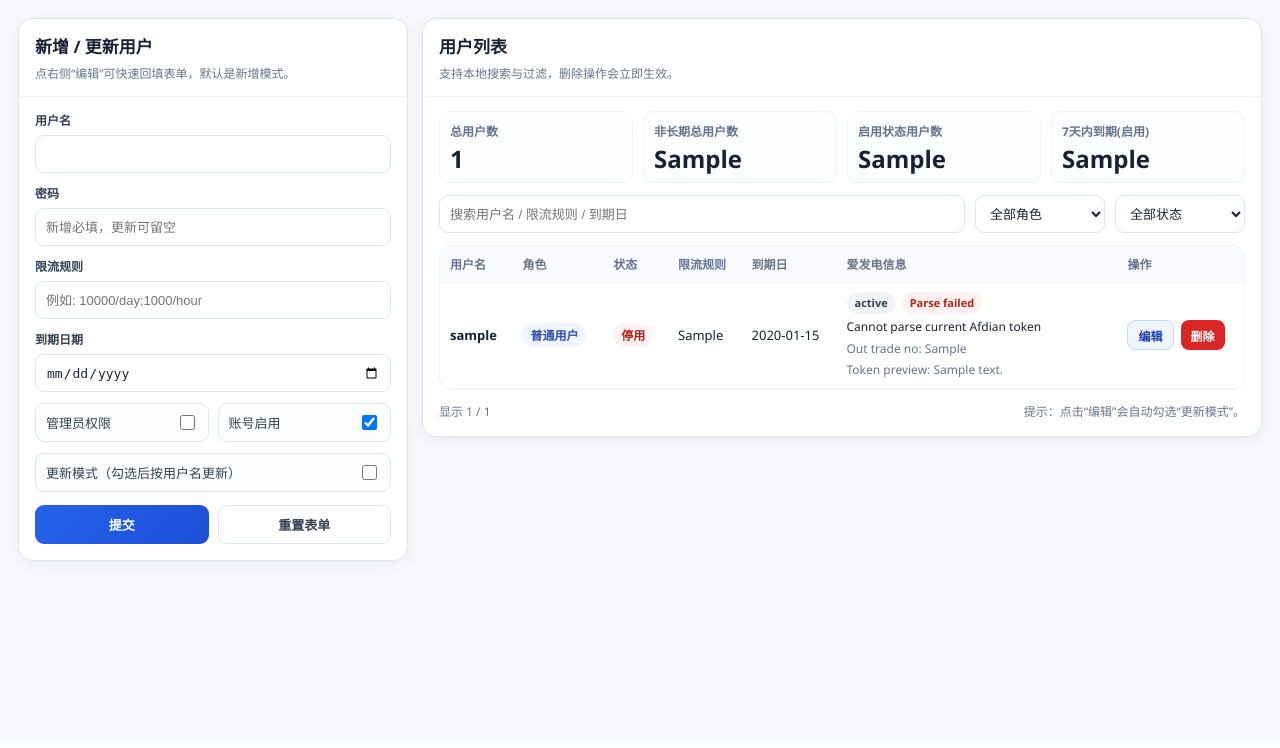
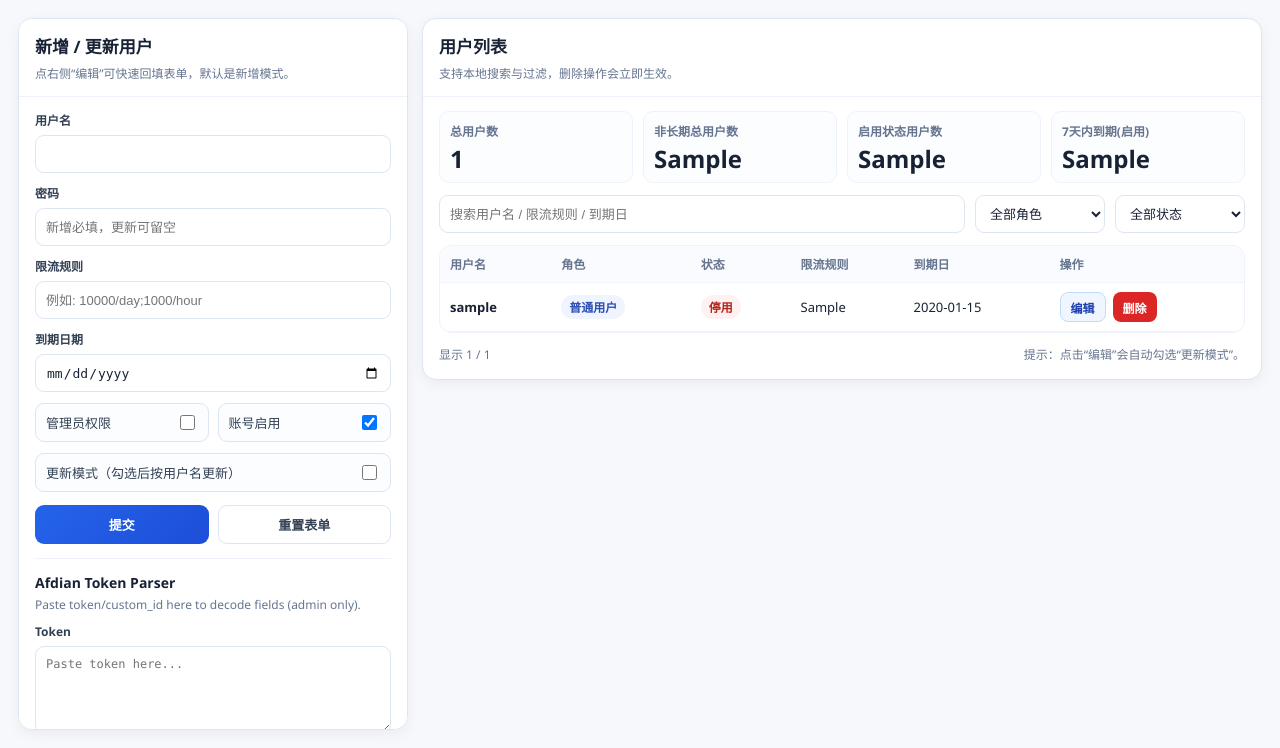
Before and after one commit to VoiceLinkVR/VoiceLinkServer, a Python web app: template src/templates/manage_users.html in a window 1280 px wide. Shown: the part 60-808 px from the top of the page. Before the commit the page ends 629 px from the top, so only its background shows below. Run offline with Jinja, Linux system fonts and the light colour scheme; the template is opened without the code that fills it: most values are stand-ins (such as "Sample title", 1, 10 or a date in 2020).

Commit message:
admin-ui: add Afdian token parser tool
- Manage Users page: remove per-user latest payment_order display to reduce query load
- Add admin-only endpoint /ui/manage_users/parse_afdian_token to decode custom_id fields
- Add textarea + result panel in manage_users.html for quick debugging
- Update docs/examples (.env/compose/readme) accordingly

```diff
--- a/compose.yaml
+++ b/compose.yaml
@@ -130,7 +130,7 @@ services:
       ENABLE_WEB_TRANSLATORS: ${ENABLE_WEB_TRANSLATORS:-True}
       GEMMA_TRANSLATE_ENABLED: ${GEMMA_TRANSLATE_ENABLED:-False}
       GEMMA_TRANSLATE_URL: ${GEMMA_TRANSLATE_URL:-gemma-translate:8080}
-      GEMMA_TRANSLATE_API_MODE: ${GEMMA_TRANSLATE_API_MODE:-openai}
+      GEMMA_TRANSLATE_API_MODE: ${GEMMA_TRANSLATE_API_MODE:-completion}
       GEMMA_TRANSLATE_MODEL: ${GEMMA_TRANSLATE_MODEL:-translategemma-12b-it-MP-GGUF}
       GEMMA_TRANSLATE_TIMEOUT: ${GEMMA_TRANSLATE_TIMEOUT:-10.0}
       GEMMA_TRANSLATE_MAX_TOKENS: ${GEMMA_TRANSLATE_MAX_TOKENS:-500}
--- a/src/templates/manage_users.html
+++ b/src/templates/manage_users.html
@@ -74,8 +74,9 @@
         }
         .nav a:hover { background: #eff6ff; border-color: #c9d8f9; }
         .layout {
-            max-width: 1400px;
-            margin: 0 auto;
+            width: 100%;
+            max-width: none;
+            margin: 0;
             padding: 18px;
             display: grid;
             grid-template-columns: 390px 1fr;
@@ -141,6 +142,23 @@
             color: var(--text);
             background: #fff;
             outline: none;
+        }
+        textarea {
+            width: 100%;
+            min-height: 88px;
+            border: 1px solid var(--line);
+            border-radius: 9px;
+            padding: 10px;
+            font-size: 12px;
+            color: var(--text);
+            background: #fff;
+            outline: none;
+            resize: vertical;
+            font-family: ui-monospace, SFMono-Regular, Menlo, Consolas, "Liberation Mono", monospace;
+        }
+        textarea:focus {
+            border-color: #93c5fd;
+            box-shadow: 0 0 0 3px rgba(59, 130, 246, 0.15);
         }
         input:focus {
             border-color: #93c5fd;
@@ -260,7 +278,6 @@
             width: 100%;
             border-collapse: collapse;
             font-size: 13px;
-            min-width: 760px;
         }
         th, td {
             padding: 9px 10px;
@@ -296,44 +313,55 @@
             display: flex;
             gap: 7px;
         }
-        .afdian-info {
-            min-width: 240px;
+        .divider {
+            border: 0;
+            border-top: 1px solid #edf2fb;
+            margin: 14px 0;
+        }
+        .tool-head {
             display: grid;
             gap: 4px;
-            line-height: 1.45;
+            margin-bottom: 10px;
         }
-        .afdian-main {
-            color: var(--text);
+        .tool-title {
+            font-size: 14px;
+            font-weight: 800;
+            margin: 0;
+        }
+        .tool-desc {
+            margin: 0;
             font-size: 12px;
+            color: var(--muted);
         }
-        .afdian-sub {
+        .tool-result {
+            border: 1px solid #edf2fb;
+            background: #fcfdff;
+            border-radius: 12px;
+            padding: 10px;
+            display: grid;
+            gap: 8px;
+        }
+        .tool-result pre {
+            margin: 0;
+            white-space: pre-wrap;
+            word-break: break-word;
+            font-size: 12px;
+            line-height: 1.4;
+            font-family: ui-monospace, SFMono-Regular, Menlo, Consolas, "Liberation Mono", monospace;
+        }
+        .tool-kv {
+            display: grid;
+            grid-template-columns: 140px 1fr;
+            gap: 6px 10px;
+            font-size: 12px;
+            line-height: 1.4;
+        }
+        .tool-kv .k {
             color: var(--muted);
-            font-size: 12px;
+            font-weight: 700;
+        }
+        .tool-kv .v {
             word-break: break-all;
-        }
-        .afdian-badges {
-            display: flex;
-            gap: 6px;
-            flex-wrap: wrap;
-        }
-        .afdian-badge {
-            display: inline-flex;
-            align-items: center;
-            height: 22px;
-            padding: 0 8px;
-            border-radius: 999px;
-            font-size: 11px;
-            font-weight: 700;
-            background: #f1f5f9;
-            color: #334155;
-        }
-        .afdian-badge-warning {
-            background: #fff7ed;
-            color: #c2410c;
-        }
-        .afdian-badge-error {
-            background: #fff1f2;
-            color: #b42318;
         }
         .btn-mini {
             height: 30px;
@@ -436,6 +464,28 @@
                         </div>
                     </div>
                 </form>
+
+                <hr class="divider">
+
+                <div class="tool-head">
+                    <h3 class="tool-title">Afdian Token Parser</h3>
+                    <p class="tool-desc">Paste token/custom_id here to decode fields (admin only).</p>
+                </div>
+
+                <div class="form-grid">
+                    <div class="field">
+                        <label for="afdian_token">Token</label>
+                        <textarea id="afdian_token" placeholder="Paste token here..."></textarea>
+                    </div>
+                    <div class="btn-row">
+                        <button class="btn-primary" type="button" id="afdianParseBtn">Parse</button>
+                        <button class="btn-ghost" type="button" id="afdianClearBtn">Clear</button>
+                    </div>
+                    <div class="tool-result" id="afdianResult" style="display:none;">
+                        <div class="tool-kv" id="afdianKv"></div>
+                        <pre id="afdianRaw"></pre>
+                    </div>
+                </div>
             </div>
         </section>
 
@@ -487,21 +537,17 @@
                                 <th>状态</th>
                                 <th>限流规则</th>
                                 <th>到期日</th>
-                                <th>爱发电信息</th>
                                 <th>操作</th>
                             </tr>
                         </thead>
                         <tbody id="userTableBody">
-                            {% for row in user_rows %}
-                            {% set user = row.user %}
-                            {% set afdian = row.afdian %}
+                            {% for user in users %}
                             <tr
                                 data-username="{{ user.username }}"
                                 data-is-admin="{{ '1' if user.is_admin else '0' }}"
                                 data-is-active="{{ '1' if user.is_active else '0' }}"
                                 data-limit-rule="{{ user.limit_rule or '' }}"
                                 data-expiration="{{ user.expiration_date.strftime('%Y-%m-%d') if user.expiration_date else '' }}"
-                                data-afdian="{{ afdian.search_text if afdian else '' }}"
                             >
                                 <td><strong>{{ user.username }}</strong></td>
                                 <td>
@@ -520,45 +566,6 @@
                                 </td>
                                 <td>{{ user.limit_rule or '-' }}</td>
                                 <td>{{ user.expiration_date.strftime('%Y-%m-%d') if user.expiration_date else '长期有效' }}</td>
-                                <td>
-                                    {% if afdian %}
-                                    <div class="afdian-info">
-                                        <div class="afdian-badges">
-                                            <span class="afdian-badge">{{ afdian.status_label }}</span>
-                                            {% if afdian.parsed and afdian.action_label %}
-                                            <span class="afdian-badge">{{ afdian.action_label }}</span>
-                                            {% endif %}
-                                            {% if afdian.parsed and afdian.expired %}
-                                            <span class="afdian-badge afdian-badge-warning">Expired</span>
-                                            {% endif %}
-                                            {% if not afdian.parsed %}
-                                            <span class="afdian-badge afdian-badge-error">Parse failed</span>
-                                            {% endif %}
-                                        </div>
-                                        {% if afdian.parsed %}
-                                        <div class="afdian-main">
-                                            {{ afdian.months or '-' }} months / {{ afdian.plan_price or '-' }} / {{ afdian.requested_amount or '-' }}
-                                        </div>
-                                        <div class="afdian-sub">
-                                            Generated: {{ afdian.generated_at or afdian.created_at or '-' }}
-                                        </div>
-                                        {% else %}
-                                        <div class="afdian-main">Cannot parse current Afdian token</div>
-                                        {% if afdian.error %}
-                                        <div class="afdian-sub">Reason: {{ afdian.error }}</div>
-                                        {% endif %}
-                                        {% endif %}
-                                        {% if afdian.out_trade_no %}
-                                        <div class="afdian-sub">Out trade no: {{ afdian.out_trade_no }}</div>
-                                        {% endif %}
-                                        {% if afdian.custom_id_preview %}
-                                        <div class="afdian-sub">Token preview: {{ afdian.custom_id_preview }}</div>
-                                        {% endif %}
-                                    </div>
-                                    {% else %}
-                                    -
-                                    {% endif %}
-                                </td>
                                 <td>
                                     <div class="actions">
                                         <button type="button" class="btn-mini btn-edit js-edit-btn">编辑</button>
@@ -592,6 +599,12 @@
         const userTableBody = document.getElementById("userTableBody");
         const visibleCount = document.getElementById("visibleCount");
         const resetFormBtn = document.getElementById("resetFormBtn");
+        const afdianParseBtn = document.getElementById("afdianParseBtn");
+        const afdianClearBtn = document.getElementById("afdianClearBtn");
+        const afdianTokenInput = document.getElementById("afdian_token");
+        const afdianResult = document.getElementById("afdianResult");
+        const afdianKv = document.getElementById("afdianKv");
+        const afdianRaw = document.getElementById("afdianRaw");
 
         const formRefs = {
             username: document.getElementById("new_username"),
@@ -646,7 +659,7 @@
 
             let shown = 0;
             rows.forEach((row) => {
-                const text = `${row.dataset.username} ${row.dataset.limitRule} ${row.dataset.expiration} ${row.dataset.afdian || ""}`.toLowerCase();
+                const text = `${row.dataset.username} ${row.dataset.limitRule} ${row.dataset.expiration}`.toLowerCase();
                 const okKeyword = !keyword || text.includes(keyword);
                 const okRole = matchRole(row, role);
                 const okStatus = matchStatus(row, status);
@@ -655,6 +668,65 @@
                 if (visible) shown += 1;
             });
             visibleCount.textContent = `显示 ${shown} / ${rows.length}`;
+        }
+
+        function renderKv(target, fields) {
+            target.innerHTML = "";
+            Object.keys(fields).forEach((key) => {
+                const value = fields[key];
+                const rowKey = document.createElement("div");
+                rowKey.className = "k";
+                rowKey.textContent = key;
+                const rowVal = document.createElement("div");
+                rowVal.className = "v";
+                rowVal.textContent = value === null || value === undefined ? "-" : String(value);
+                target.appendChild(rowKey);
+                target.appendChild(rowVal);
+            });
+        }
+
+        async function parseAfdianToken() {
+            const token = (afdianTokenInput.value || "").trim();
+            if (!token) {
+                afdianResult.style.display = "none";
+                return;
+            }
+
+            afdianParseBtn.disabled = true;
+            afdianParseBtn.textContent = "Parsing...";
+            try {
+                const formData = new FormData();
+                formData.append("token", token);
+                const resp = await fetch("{{ request.url_for('parse_afdian_token_ui') }}", {
+                    method: "POST",
+                    body: formData,
+                });
+                const data = await resp.json();
+                if (!resp.ok) {
+                    throw new Error(data.detail || "parse failed");
+                }
+
+                const fields = data.fields || {};
+                fields.expired = data.expired;
+                fields.token_length = data.token_length;
+                renderKv(afdianKv, fields);
+                afdianRaw.textContent = JSON.stringify(data.payload || data, null, 2);
+                afdianResult.style.display = "grid";
+            } catch (err) {
+                renderKv(afdianKv, { error: err.message || String(err) });
+                afdianRaw.textContent = "";
+                afdianResult.style.display = "grid";
+            } finally {
+                afdianParseBtn.disabled = false;
+                afdianParseBtn.textContent = "Parse";
+            }
+        }
+
+        function clearAfdianToken() {
+            afdianTokenInput.value = "";
+            afdianResult.style.display = "none";
+            afdianKv.innerHTML = "";
+            afdianRaw.textContent = "";
         }
 
         document.querySelectorAll(".js-edit-btn").forEach((btn) => {
@@ -668,6 +740,8 @@
         roleFilter.addEventListener("change", applyFilters);
         statusFilter.addEventListener("change", applyFilters);
         resetFormBtn.addEventListener("click", resetForm);
+        afdianParseBtn.addEventListener("click", parseAfdianToken);
+        afdianClearBtn.addEventListener("click", clearAfdianToken);
 
         applyFilters();
     </script>
```
Also changed, not shown: src/routers/ui.py (+46 -137 lines), README-zh.md, README.md, 1 other file.
